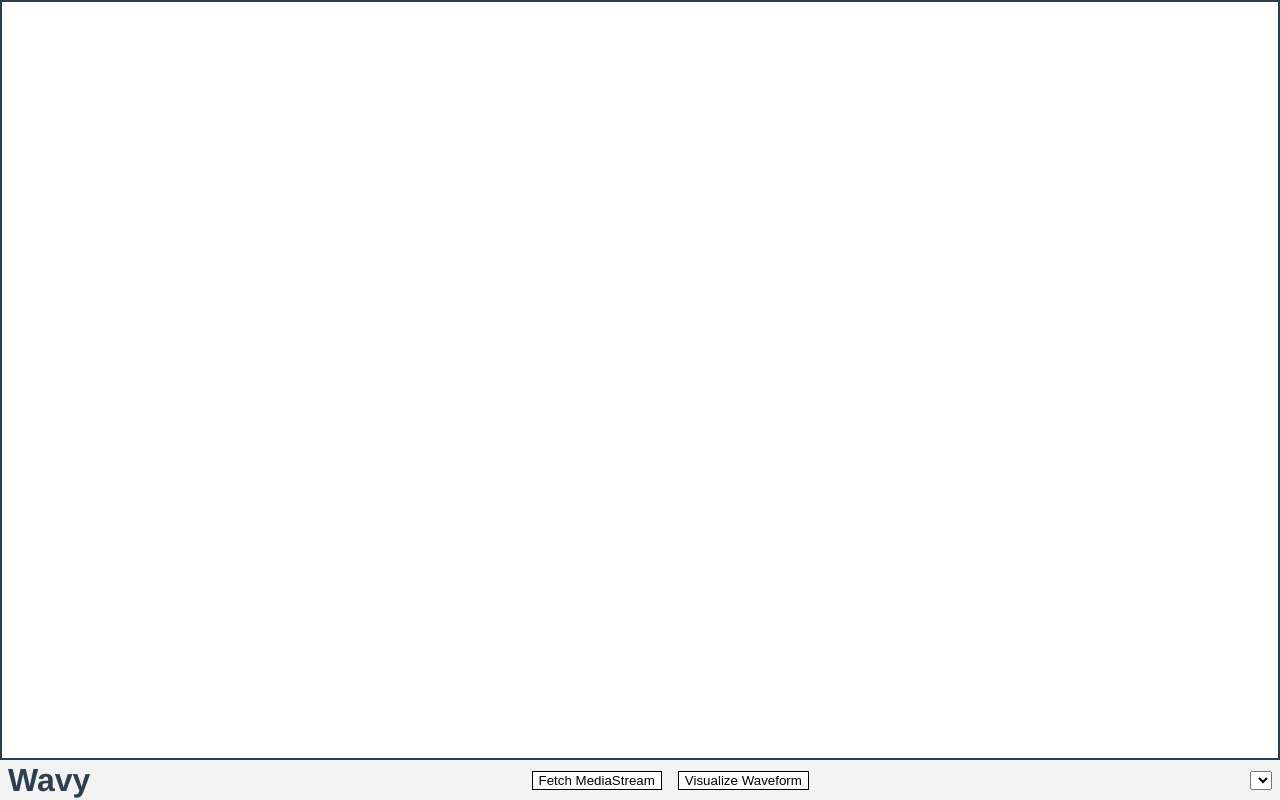
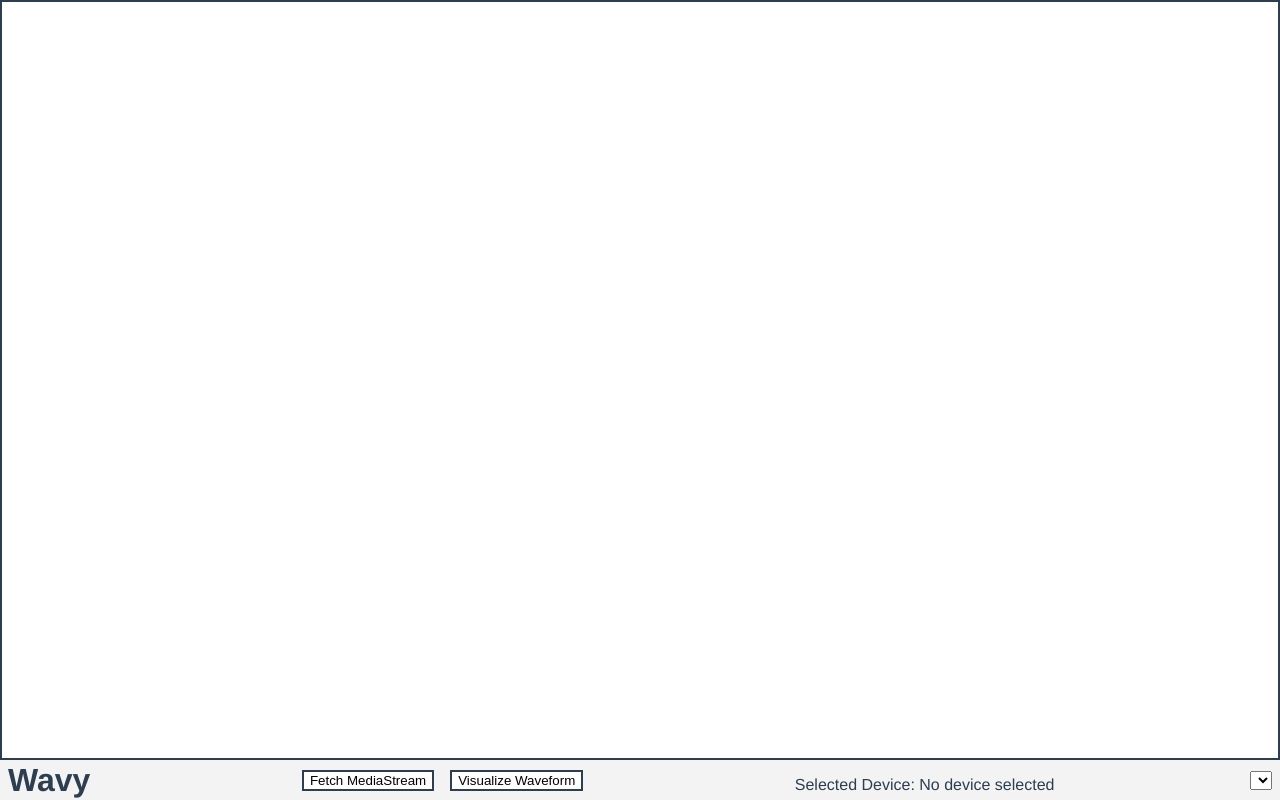
Before and after one commit to kalynbeach/wavy, a Vue app: page / in a window 1280 px wide. Built offline with nearby package versions, Linux system fonts and the light colour scheme.

Commit message:
Adjust device selection, show selected device

```diff
--- a/src/components/Controls.vue
+++ b/src/components/Controls.vue
@@ -4,6 +4,9 @@
     <div class="buttons">
       <button v-on:click="$emit('fetch-stream')" class="button">Fetch MediaStream</button>
       <button v-on:click="$emit('visualize-waveform')" class="button">Visualize Waveform</button>
+    </div>
+    <div class="info">
+      <p>Selected Device: {{ selectedDevice ? selectedDevice.label : "No device selected" }}</p>
     </div>
     <div class="audio-device-select">
       <select
@@ -23,7 +26,7 @@
 
 <script>
 /* eslint-disable no-console */
-import { computed, reactive, watch, onUpdated } from 'vue'
+import { reactive, watch, onUpdated } from 'vue'
 
 
 export default {
@@ -32,16 +35,16 @@ export default {
 
   props: {
     devices: Array,
-    fetchMediaStream: Function,
-    selectDevice: Function,
-    runTest: Function
+    selectedDevice: Object
+    // fetchMediaStream: Function,
+    // selectDevice: Function,
+    // runTest: Function
   },
 
-  setup (props) {
+  setup (props, { emit }) {
 
     const controlsState = reactive({
-      devices: computed(() => props.devices),
-      selected: null
+      selected: props.selectedDevice
     })
 
     // onMounted(() => {
@@ -50,8 +53,8 @@ export default {
     // })
 
     onUpdated(() => {
-      console.log('WATCH -- props: ', props)
-      console.log('controlsState: ', controlsState)
+      console.log('UPDATED -- props: ', props)
+      console.log('UPDATED -- controlsState: ', controlsState)
     })
 
     watch(
@@ -60,7 +63,9 @@ export default {
         console.log('WATCH -- props: ', props)
         console.log('WATCH -- selectedDevice: ', selectedDevice)
         // controlsState.selected = selectedDevice
-        props.selectDevice(selectedDevice)
+        // TODO: Need to emit the device selection as an event for Wavy to pick up
+        // props.selectDevice(selectedDevice)
+        emit('select-device', selectedDevice)
       }
     )
 
@@ -88,7 +93,7 @@ export const _controls = {
   methods: {
     selectDevice (device) {
       console.log('New device selected: ', device)
-      this.$store.dispatch('audio/selectDevice', device)
+      this.$emit('select-device', device)
     }
   },
   watch: {
@@ -120,7 +125,7 @@ export const _controls = {
 
     .button {
       background-color: white;
-      border: 1px solid black;
+      border: 2px solid #2c3e50;;
 
       &:not(:last-of-type) {
         margin-right: 1rem;
--- a/src/components/Wavy.vue
+++ b/src/components/Wavy.vue
@@ -3,6 +3,7 @@
     <Canvas />
     <Controls
       :devices="audioState.devices.available.value"
+      :selectedDevice="audioState.devices.selected ? audioState.devices.selected : undefined"
       @fetch-stream="fetchMediaStream"
       @select-device="selectDevice"
       @visualize-waveform="runTest"
@@ -89,7 +90,10 @@ export default {
     })
 
     onUpdated(() => {
-      console.log('Updated!')
+      console.log('Updated =====')
+      console.log('audioState: ', audioState)
+      console.log('canvasState: ', canvasState)
+      console.log('=============')
     })
 
     watch(
@@ -114,7 +118,7 @@ export default {
   }
 }
 
-
+// TODO: Refactor this into its own file
 function useAudio () {
 
   const audioState = reactive({
@@ -186,7 +190,7 @@ function useAudio () {
   }
 }
 
-
+// TODO: Refactor this into its own file
 function useCanvas () {
 
   const canvasState = reactive({
```
